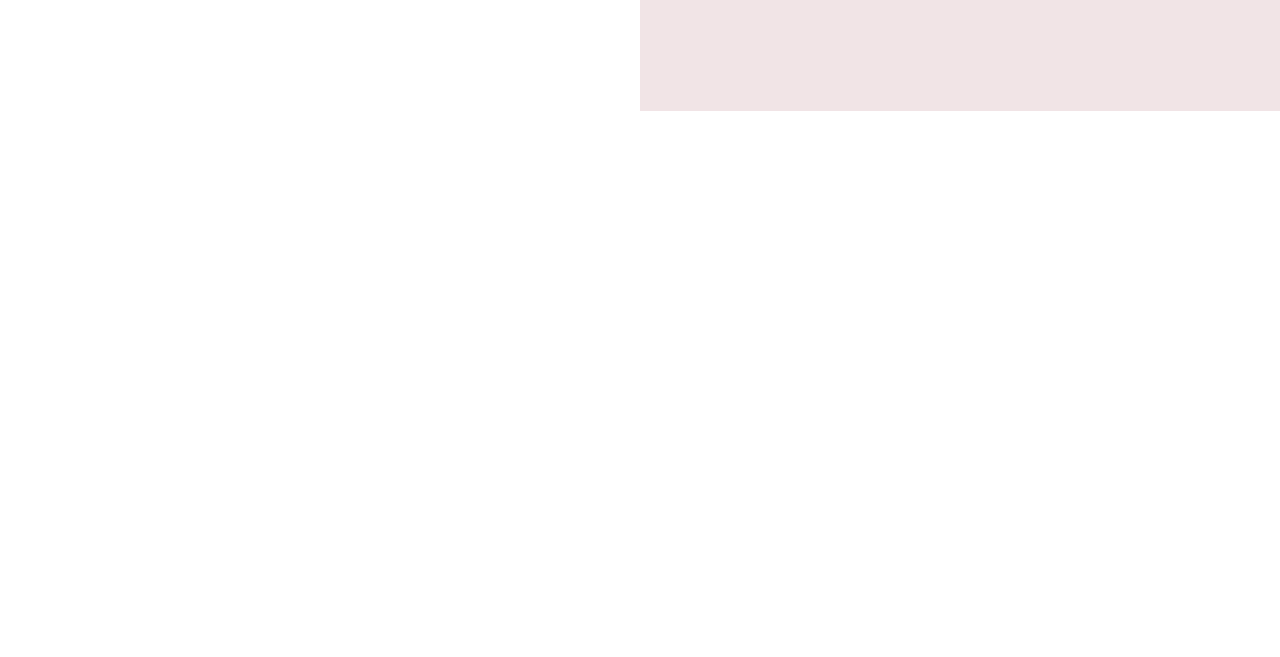
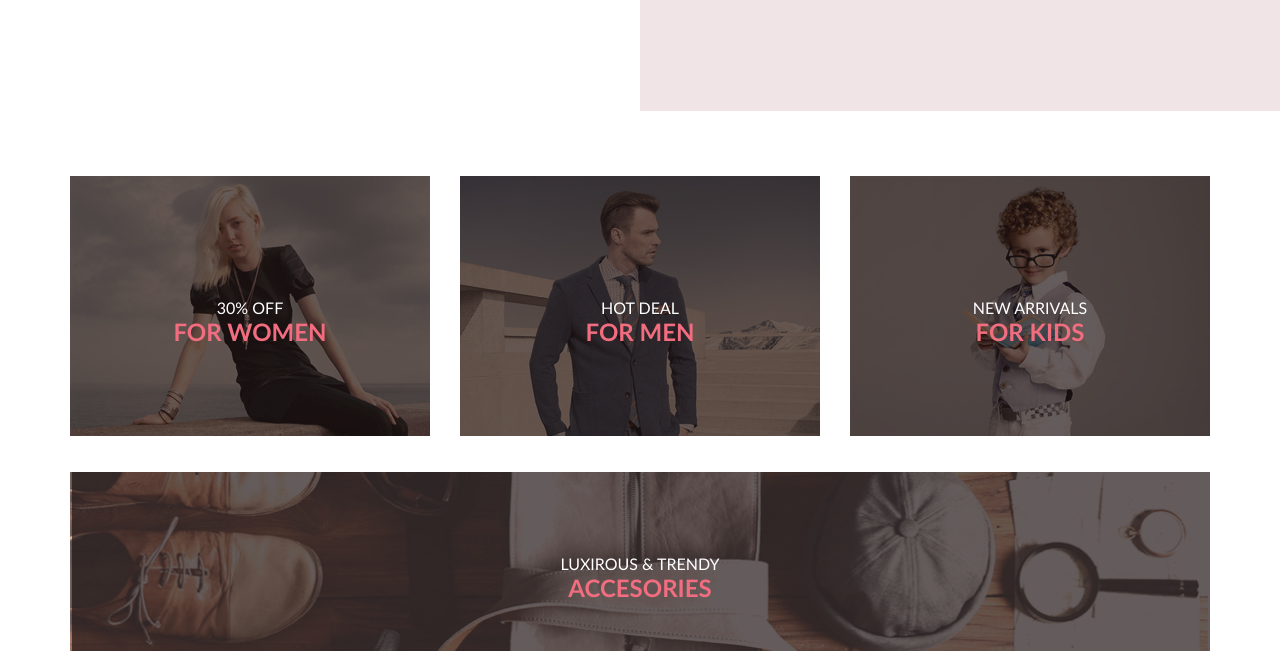
Before and after one commit to dasdias/shop, a website: page src/html/index.html in a window 1280 px wide. Shown: the part 327-984 px from the top of the page. Before the commit the page ends 800 px from the top, so only its background shows below. Drawn offline with nearby package versions, Linux system fonts and the light colour scheme; files that its build step writes are made by us from their sources; files whose address does not match are found by name.

Commit message:
develop block catigories

```diff
--- a/src/html/index.html
+++ b/src/html/index.html
@@ -1,8 +1,8 @@
 
 @@include('sections/header.html')
 
-<!-- head.html -->
 @@include('sections/head.html')
 @@include('sections/header-brand.html')
+@@include('sections/catigories.html')
 
 @@include('sections/footer.html')
--- /dev/null
+++ b/src/html/sections/catigories.html
@@ -0,0 +1,20 @@
+<div class="custom-container">
+	<div class="catigories">
+		<div class="catigories__item">
+			<h2 class="catigories__title">30% off <br> <span>for women</span></h2>
+			<img src="./images/cat-women.jpg" alt="For women">
+		</div>
+		<div class="catigories__item">
+			<h2 class="catigories__title">Hot deal <br> <span>for men</span></h2>
+			<img src="./images/cat-men.jpg" alt="For men">
+		</div>
+		<div class="catigories__item">
+			<h2 class="catigories__title">New arrivals <br> <span>for kids</span></h2>
+			<img src="./images/cat-kids.jpg" alt="For kids">
+		</div>
+		<div class="catigories__item catigories__item-long">
+			<h2 class="catigories__title">Luxirous & trendy <br> <span>accesories</span></h2>
+			<img src="./images/cat-accesories.jpg" alt="Accesories">
+		</div>
+	</div>
+</div>
--- a/src/html/sections/head.html
+++ b/src/html/sections/head.html
@@ -1,5 +1,5 @@
 <header class="header">
-	<div class="container">
+	<div class="custom-container">
 		<div class="header-inner">
 			<div class="header-left">
 				<div class="header__logo">
--- a/src/scss/base/_base.scss
+++ b/src/scss/base/_base.scss
@@ -35,7 +35,7 @@ img {
 //     flex-direction: column;
 //     justify-content: space-between;
 // }
-.container {
+.custom-container {
 	width: 100%;
 	margin-left: auto;
 	margin-right: auto;
--- /dev/null
+++ b/src/scss/blocks/_catigories.scss
@@ -0,0 +1,40 @@
+.catigories {
+	display: grid;
+	gap: 30px;
+	grid-template-columns: repeat(3, 1fr);
+	grid-template-rows: 3fr ;
+
+	// .catigories__item
+	&__item {
+		position: relative;
+		& img {
+			width: 100%;
+		}
+	}
+	// .catigories__item-long
+	&__item-long {
+		grid-column: 1/-1;
+	}
+
+	// .catigories__title
+	&__title {
+		position: absolute;
+		top: 50%;
+		left: 50%;
+		transform: translate(- 50%, -50%);
+		text-transform: uppercase;
+		font-family: 'Lato', sans-serif;
+		font-weight: 400;
+		font-size: 16px;
+		line-height: 19px;
+		text-align: center;
+		color: #FFFFFF;
+
+		span {
+			font-weight: 700;
+			font-size: 24px;
+			line-height: 29px;
+			color: #F16D7F;
+		}
+	}
+}
--- a/src/scss/blocks/_header-brand.scss
+++ b/src/scss/blocks/_header-brand.scss
@@ -2,6 +2,14 @@
 	display: flex;
 	align-items: stretch;
 	justify-content: center;
+	margin-bottom: 64px;
+
+	@media(min-width: 768px) {
+		margin-bottom: 20px;
+	}
+	@media(min-width: 1200px) {
+		margin-bottom: 65px;
+	}
 
 	// .header-brand__left
 	&__left {
```
Also changed, not shown: src/images/cat-accesories.jpg (added), src/images/cat-kids.jpg (added), src/images/cat-men.jpg (added), src/images/cat-women.jpg (added).
